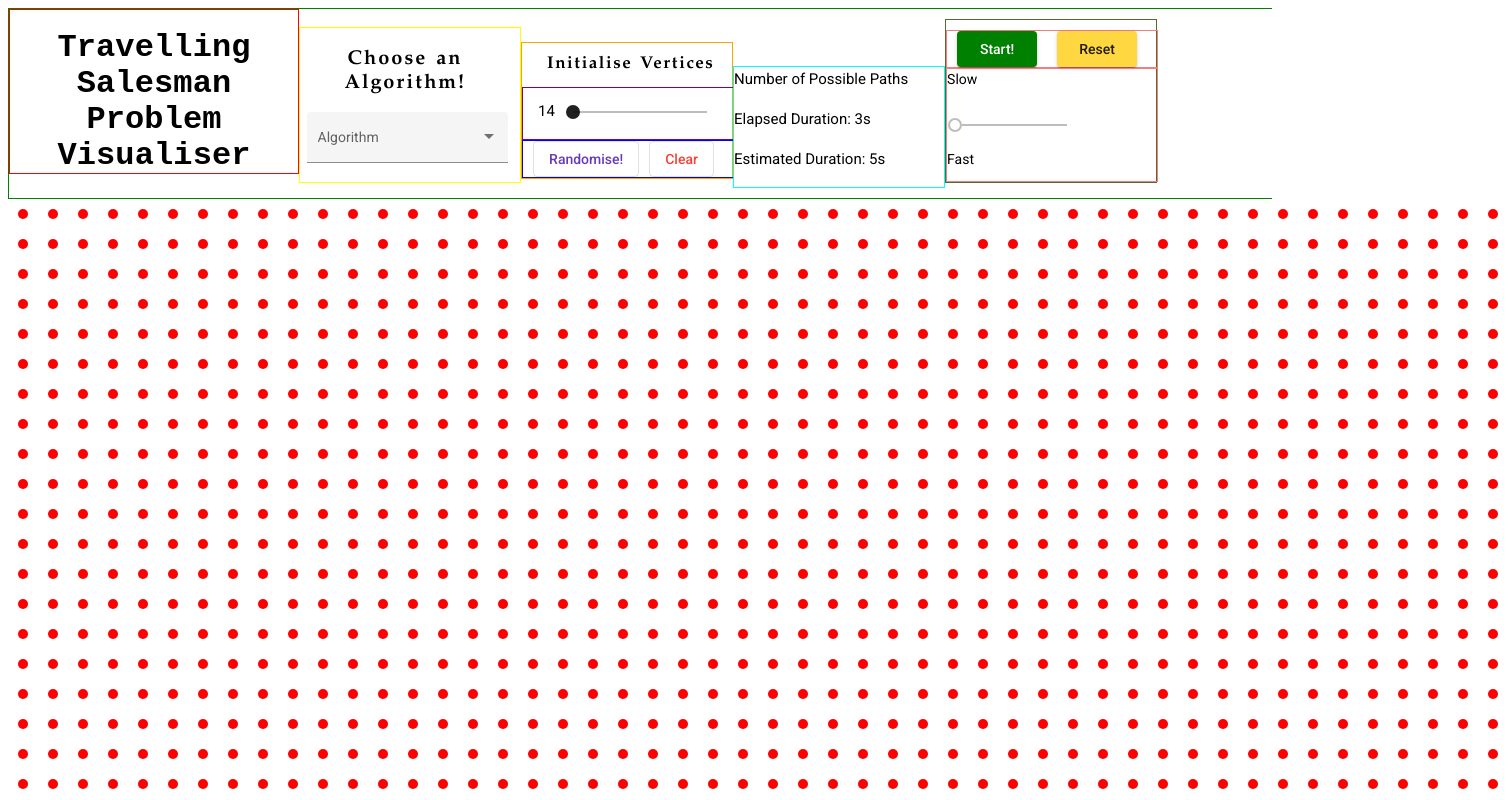
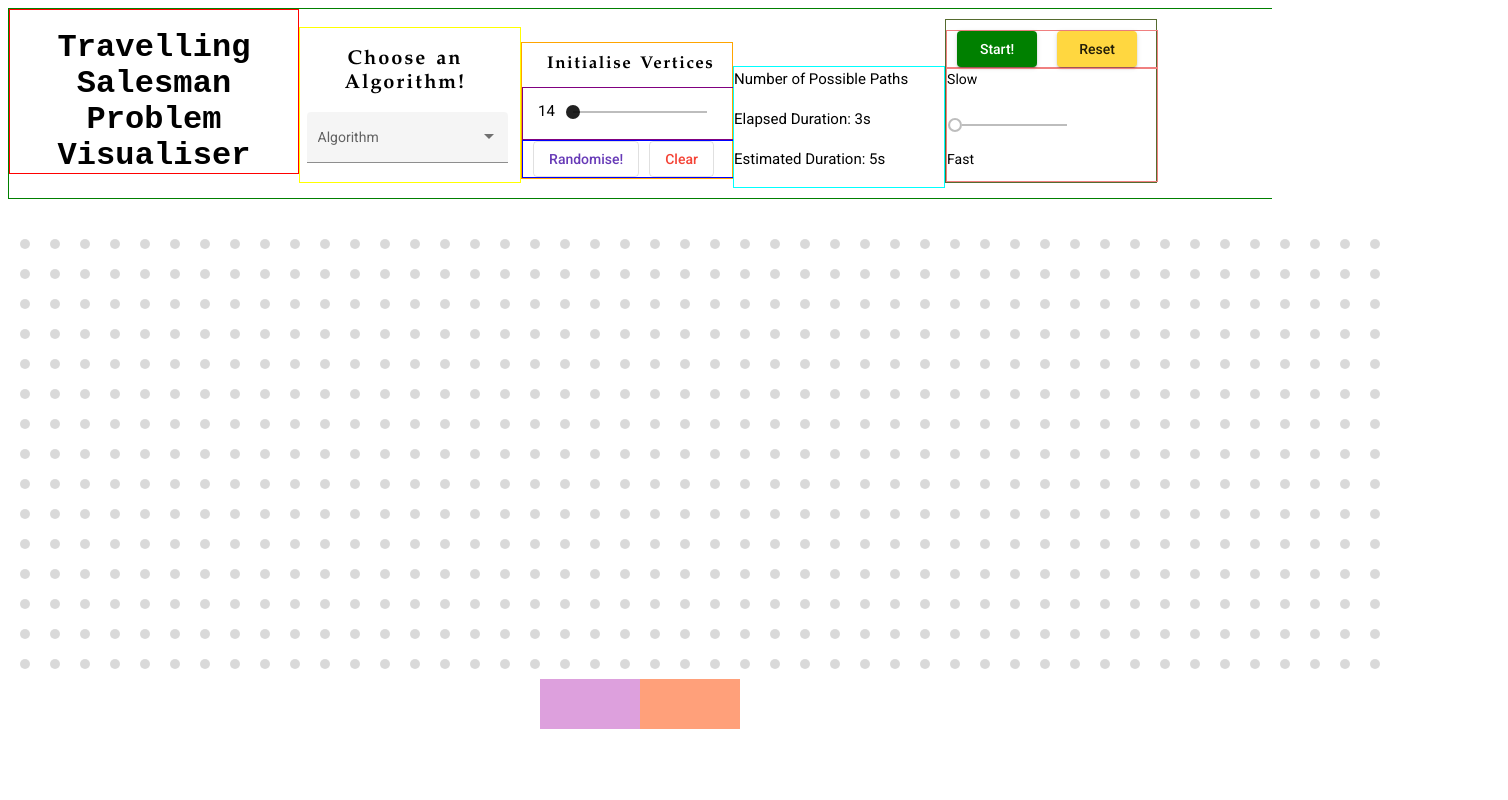
Before and after one commit to Ellipsoul/Travelling-Salesman-Visualiser, an Angular app: page / in a window 1280 px wide. Shown: the top 800 px of the page, 1508 px wide, since content can reach past the window. Built offline with nearby package versions, Linux system fonts and the light colour scheme.

Commit message:
Auxiliary functions for selected points and better grid!
add/remove points
randomise points
centered grid
better colours

```diff
--- a/src/app/grid/grid.component.css
+++ b/src/app/grid/grid.component.css
@@ -1,7 +1,37 @@
 :host {
   display: flex;
   flex-direction: column;
-  /* background-color: red;
+  padding: 30px;
+  /* background-color: lightcoral; */
   /* border: 1px solid black; */
+  /* justify-content: center; */
+  align-items: center;
     /* width: 100%; */
 }
+
+.row {
+  display: flex;
+  flex-direction: row;
+}
+
+.button {
+  align-self: center;
+  width:100px;
+  height:50px;
+  background: plum;
+}
+
+.button:hover{
+  background: purple;
+}
+
+.clear {
+  align-self: center;
+  width:100px;
+  height:50px;
+  background: lightsalmon;
+}
+
+.clear:hover{
+  background: salmon;
+}
--- a/src/app/grid/grid.component.html
+++ b/src/app/grid/grid.component.html
@@ -1,3 +1,6 @@
 <ng-template app-pointrowhost></ng-template>
-<h1>Hi</h1>
-{{message}}
+<div class="row">
+  <div class="button" (mousedown)="randomize(10)"></div>
+  <div class="clear" (mousedown)="clearAll()"></div>
+</div>
+<h5>{{selectedPointString}}</h5>
--- a/src/app/grid/grid.component.ts
+++ b/src/app/grid/grid.component.ts
@@ -1,4 +1,4 @@
-import { Component, OnInit, AfterContentInit, ComponentFactoryResolver, ViewChild } from '@angular/core';
+import { Component, OnInit, AfterContentInit, ComponentFactoryResolver, ViewChild, DoCheck } from '@angular/core';
 import { PointrowComponent } from './pointrow/pointrow.component';
 import { PointrowDirective } from './pointrow/pointrow.directive';
 import { GridcommService } from '../gridcomm.service';
@@ -9,15 +9,18 @@ import { GridcommService } from '../gridcomm.service';
   styleUrls: ['./grid.component.css'],
 })
 
-export class GridComponent implements OnInit, AfterContentInit {
+export class GridComponent implements OnInit, AfterContentInit, DoCheck {
   @ViewChild(PointrowDirective, {static: true}) pointHost: PointrowDirective;
 
-  message: string;
+  selectedPointString: string = '';
 
+  selectedPoints: {x: Number, y:Number}[] = [];
+  prevSelectedPoints: {x: Number, y:Number}[] = [];
+
+  height = 15;
+  width = 50;
   // public innerWidth: any;
   // public innerHeight: any;
-
-  // constructor(private resolver: ComponentFactoryResolver) { }
 
   constructor(private data: GridcommService, private resolver: ComponentFactoryResolver) {}
 
@@ -26,21 +29,55 @@ export class GridComponent implements OnInit, AfterContentInit {
 
     // this.innerHeight = window.innerHeight;
     // this.innerWidth = window.innerWidth;
-    this.data.currentMessage.subscribe(message => this.message = message);
+
+    this.data.currentSelPointsMessage.subscribe(message => this.selectedPoints = message);
   }
 
   ngAfterContentInit(): void {
   }
 
+  ngDoCheck() {
+    if(this.prevSelectedPoints !== this.selectedPoints){
+      this.createPointString();
+      console.log(this.prevSelectedPoints, this.selectedPoints);
+
+      this.prevSelectedPoints = this.selectedPoints.slice(0);
+    }
+  }
+
+
   makeRows(){
     const viewContainerRef = this.pointHost.viewContainerRef;
     viewContainerRef.clear();
 
-    for(let i = 0; i < 20; i++){
+    for(let i = 0; i < this.height; i++){
       const newRow = viewContainerRef.createComponent(this.resolver.resolveComponentFactory(PointrowComponent));
 
-      (<PointrowComponent>newRow.instance).makePoints(50, i);
+      (<PointrowComponent>newRow.instance).makePoints(this.width, i);
 
     }
   }
+
+  createPointString(){
+    var newstring = "";
+    this.selectedPoints.forEach(obj1 => newstring += '('  + obj1.x + ',' + obj1.y +'),');
+    this.selectedPointString = newstring;
+  }
+
+  randomize(no: number){
+    for(let num = 0; num < no; num++){
+      this.data.addToSelPointsMessage({x: this.getRandomNumberBetweenZ(this.width), y: this.getRandomNumberBetweenZ(this.height)});
+    }
+    this.createPointString();
+  }
+
+  clearAll(){
+    this.data.changeSelPointMessage([]);
+    this.createPointString();
+  }
+
+  getRandomNumberBetweenZ(max: number){
+      return Math.floor(Math.random()*(max));
+  }
+
 }
--- a/src/app/grid/point/point.component.css
+++ b/src/app/grid/point/point.component.css
@@ -1,19 +1,20 @@
 .point {
   width:10px;
   height:10px;
-  margin:10px;
   border-radius:50%;
   /* border: 1px black; */
   /* border-style: solid; */
 }
 
 :host {
+  width:30px;
+  height:30px;
   display: flex;
   flex-wrap: nowrap;
-  /* float: left; */
+  justify-content: center;
+  align-items: center;
   /* background: greenyellow; */
-  /* border: 1px solid black; */
-  /* width: auto; */
-  /* padding: 10px; */
+  /* border: 1px dashed black; */
+  /* border-radius: 25%; */
 
 }
--- a/src/app/grid/point/point.component.ts
+++ b/src/app/grid/point/point.component.ts
@@ -1,4 +1,4 @@
-import { Component, OnInit, AfterContentInit } from '@angular/core';
+import { Component, OnInit, AfterContentInit, DoCheck } from '@angular/core';
 import { trigger, state, style, animate, transition } from '@angular/animations';
 import { GridcommService } from '../../gridcomm.service';
 
@@ -9,31 +9,37 @@ import { GridcommService } from '../../gridcomm.service';
       state(
         "hoverednunselected",
         style({
-          backgroundColor: "pink",
+          backgroundColor: "black",
+          opacity: '15%',
           width: '15px',
-          height: '15px',
-          margin: '7.5px'
+          height: '15px'
         })
       ),
       state(
         "unselected",
         style({
-          backgroundColor: "red"
+          backgroundColor: "black",
+          opacity: '15%',
+          width: '10px',
+          height: '10px'
         })
       ),
       state(
         "hoverednselected",
         style({
-          backgroundColor: "skyblue",
-          width: '15px',
-          height: '15px',
-          margin: '7.5px'
+          backgroundColor: "black",
+          opacity: '100%',
+          width: '17px',
+          height: '17px'
         })
       ),
       state(
         "selected",
         style({
-          backgroundColor: "blue",
+          backgroundColor: "black",
+          opacity: '100%',
+          width: '12px',
+          height: '12px'
         })
       ),
       transition("* => *", [animate("0.05s")])
@@ -45,24 +51,22 @@ import { GridcommService } from '../../gridcomm.service';
   templateUrl: './point.component.html',
   styleUrls: ['./point.component.css']
 })
-export class PointComponent implements OnInit, AfterContentInit {
+export class PointComponent implements OnInit, AfterContentInit, DoCheck {
   isSelected = false;
   isHovered = false;
   x: Number;
   y: Number;
 
-  message: string;
 
-  // constructor() { }
   constructor(private data: GridcommService) { }
 
   selecttoggle() {
-    this.isSelected = !this.isSelected;
-    var outmessage = this.x.toString() + ',' + this.y.toString() + ',' + (this.isSelected?'Y':'N');
-
-    console.log(outmessage);
-
-    this.data.changeMessage(outmessage);
+    // this.isSelected = !this.isSelected;
+    if(this.isSelected){
+      this.data.removeFromSelPointsMessage({x: this.x, y: this.y})
+    }else{
+      this.data.addToSelPointsMessage({x: this.x, y: this.y})
+    }
   }
 
   hoverin() {
@@ -74,10 +78,13 @@ export class PointComponent implements OnInit, AfterContentInit {
   }
 
   ngOnInit(): void {
-    this.data.currentMessage.subscribe(message => this.message = message);
+    this.data.currentSelPointsMessage.subscribe(selPoints => this.isSelected = (selPoints.findIndex(i => i.x === this.x && i.y === this.y)) > -1);
   }
 
   ngAfterContentInit(): void {
+  }
+
+  ngDoCheck(): void {
   }
 
   setCoords(inx: number, iny: number){
--- a/src/app/grid/pointrow/pointrow.component.css
+++ b/src/app/grid/pointrow/pointrow.component.css
@@ -1,8 +1,8 @@
 :host {
   display: flex;
   flex-direction: row;
-  /* background: cyan;
-  border: 1px solid black; */
+  /* background: lightblue; */
+  /* border: 1px solid black; */
   /* width: 100%; */
   /* clear: both; */
 }
--- a/src/app/grid/pointrow/pointrow.component.ts
+++ b/src/app/grid/pointrow/pointrow.component.ts
@@ -10,15 +10,13 @@ import { PointDirective } from '../point/point.directive';
 export class PointrowComponent implements OnInit {
   @ViewChild(PointDirective, {static: true}) pointHost: PointDirective;
 
-  thesePoints: any[];
-
   constructor(private resolver: ComponentFactoryResolver) {
   }
 
   ngOnInit(): void {
   }
 
-  makePoints(numpoints: number, rownumber: number){
+  makePoints(numpoints: number, rownumber: number): void{
 
     const viewContainerRef = this.pointHost.viewContainerRef;
     viewContainerRef.clear();
--- a/src/app/gridcomm.service.ts
+++ b/src/app/gridcomm.service.ts
@@ -5,15 +5,44 @@ import { BehaviorSubject }  from 'rxjs';
   providedIn: 'root'
 })
 export class GridcommService {
-  private messagesource = new BehaviorSubject<string>("lol");
-  currentMessage = this.messagesource.asObservable();
+  selpoints: {x: Number; y:Number}[] = [];
+
+  // private message = new BehaviorSubject<string>("lol");
+  private selPointsMessage = new BehaviorSubject<{x: Number; y:Number}[]>(this.selpoints);
+
+  // currentMessage = this.message.asObservable();
+  currentSelPointsMessage = this.selPointsMessage.asObservable();
 
   constructor( ){
 
   }
 
-  changeMessage(message: string){
-    this.messagesource.next(message);
+  changeSelPointMessage(message: {x: Number; y:Number}[]){
+    this.selpoints = message;
+    this.selPointsMessage.next(this.selpoints);
+    console.log(this.selpoints);
+  }
+
+  addToSelPointsMessage(message: {x: Number; y:Number}){
+    if(this.selpoints.findIndex(i => i.x === message.x && i.y === message.y) === -1){
+      this.selpoints.push(message);
+    }
+    this.selPointsMessage.next(this.selpoints);
+    console.log(this.selpoints);
+  }
+
+  removeFromSelPointsMessage(message: {x: Number; y:Number}){
+    this.selpoints = this.removeFromArray(this.selpoints, message);
+    this.selPointsMessage.next(this.selpoints);
+    console.log(this.selpoints);
+  }
+
+  removeFromArray(array: any[], value: any) {
+    var index = array.findIndex(i => i.x === value.x && i.y === value.y);
+    if (index !== -1) {
+        array.splice(index, 1);
+    }
+    return array;
   }
 
 }
```
